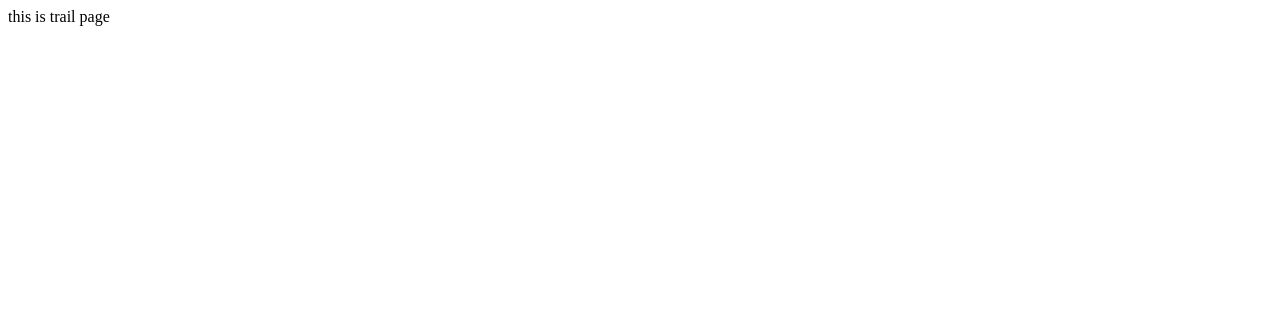
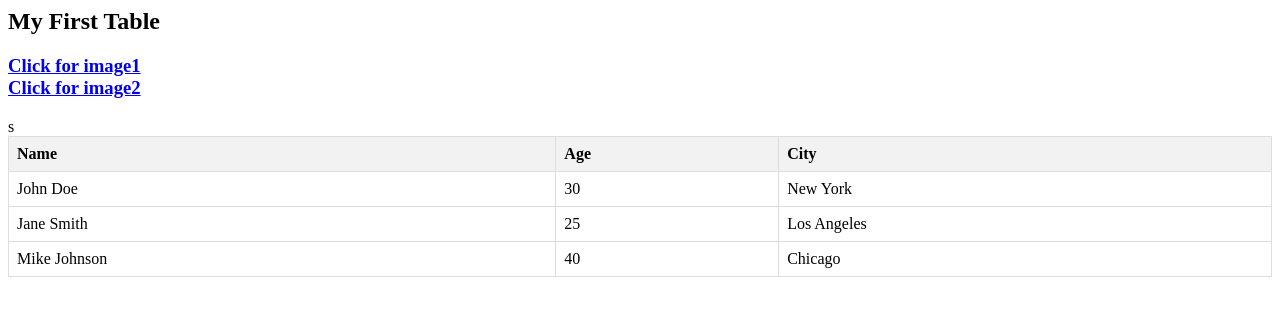
Before and after one commit to eitmrc/hosthost, a plain HTML site: page index.html in a window 1280 px wide. Drawn offline with Linux system fonts and the light colour scheme.

Commit message:
Update index.html

```diff
--- a/index.html
+++ b/index.html
@@ -1,5 +1,54 @@
-<html>
-  <body>
-    this is trail page
-  </body>
+<html lang="en">
+<head>
+    <meta charset="UTF-8">
+    <meta name="viewport" content="width=device-width, initial-scale=1.0">
+    <title>Simple HTML Table</title>
+    <style>
+        table {
+            width: 100%;
+            border-collapse: collapse;
+        }
+        th, td {
+            border: 1px solid #dddddd;
+            text-align: left;
+            padding: 8px;
+        }
+        th {
+            background-color: #f2f2f2;
+        }
+    </style>
+</head>
+<body>
+
+<h2>My First Table</h2>
+<h3>
+<a href="im1\im1.jpg"> Click for image1 </a><br>
+<a href="im2\im2.jpg"> Click for image2 </a><br>
+</h3>
+
+
+<table>
+    <tr>
+        <th>Name</th>
+        <th>Age</th>
+        <th>City</th>
+    </tr>s
+    <tr>
+        <td>John Doe</td>
+        <td>30</td>
+        <td>New York</td>
+    </tr>
+    <tr>
+        <td>Jane Smith</td>
+        <td>25</td>
+        <td>Los Angeles</td>
+    </tr>
+    <tr>
+        <td>Mike Johnson</td>
+        <td>40</td>
+        <td>Chicago</td>
+    </tr>
+</table>
+
+</body>
 </html>
```
